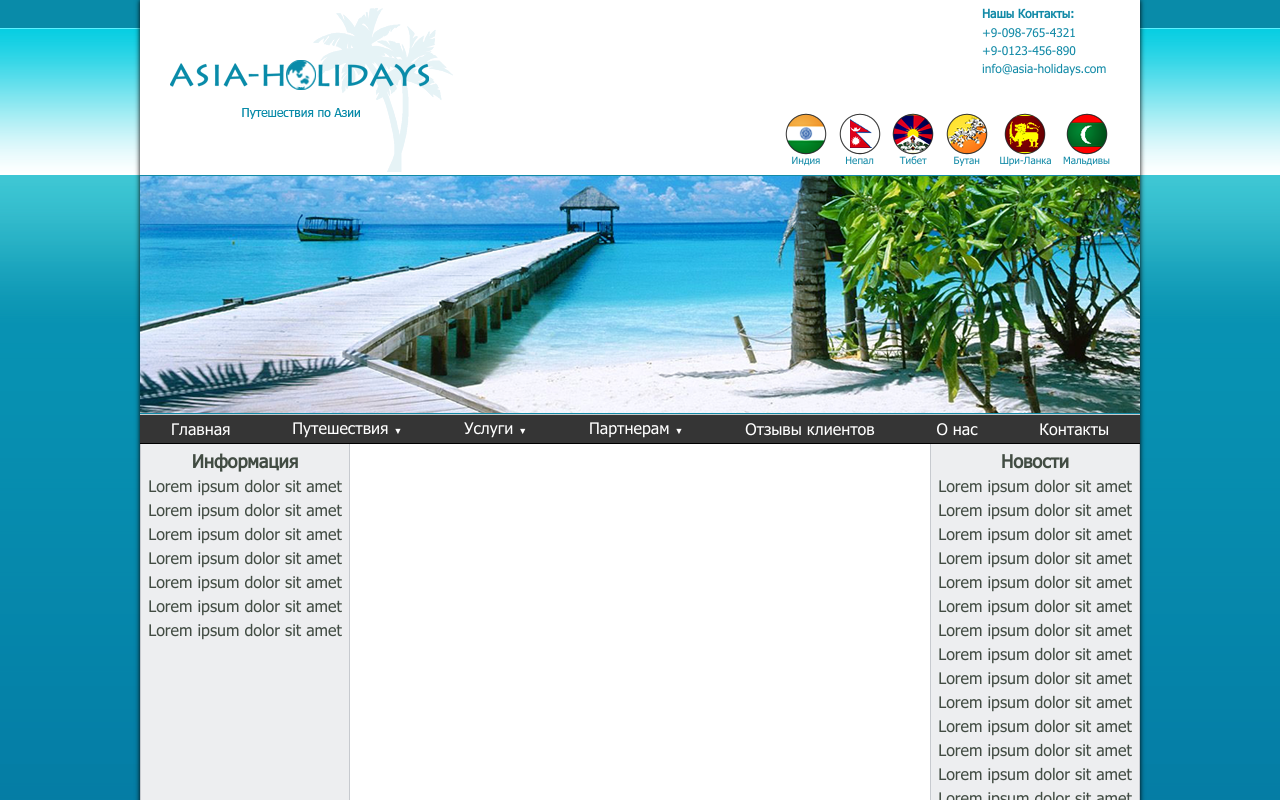
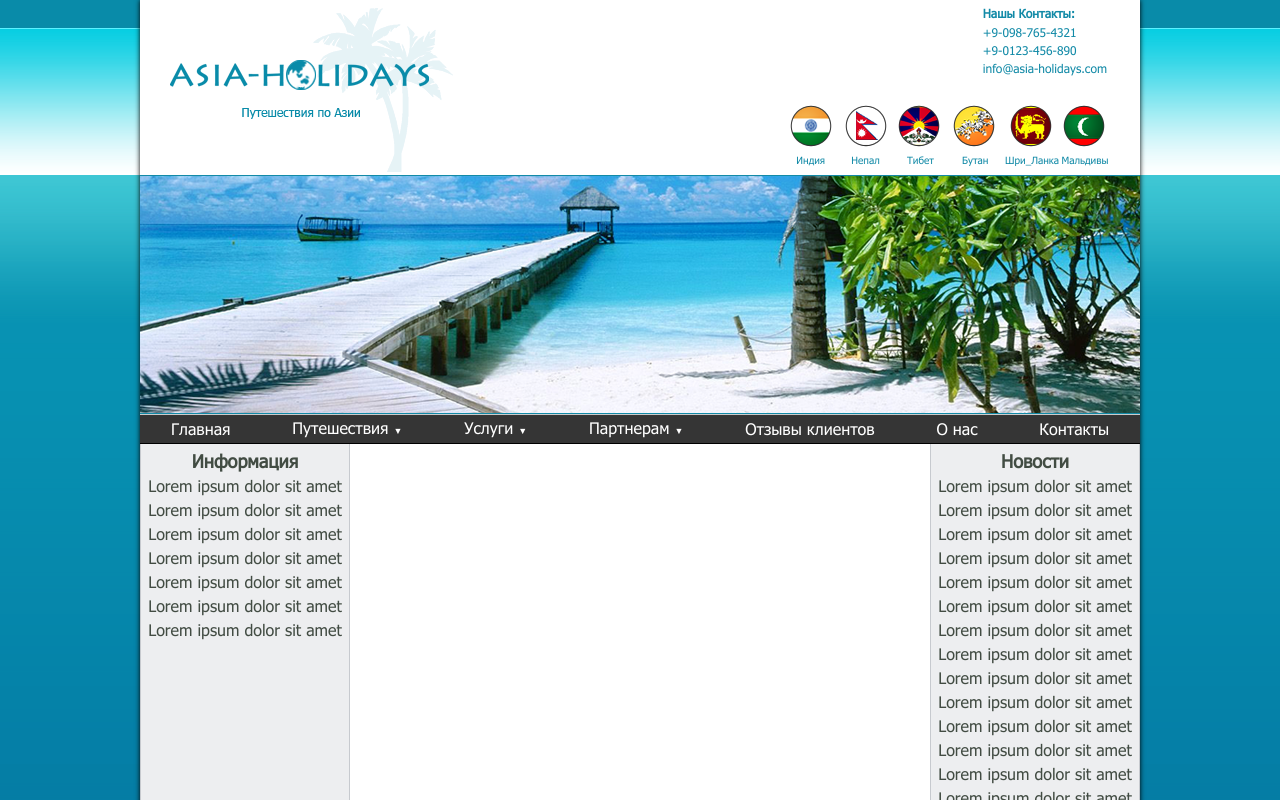
Before and after one commit to Gureevds/Gurieiev_html_4, a plain HTML site: page index.html in a window 1280 px wide. Shown: the top 800 px of the page. Drawn offline with Linux system fonts and the light colour scheme.

Commit message:
Correction 3

```diff
--- a/css/main.css
+++ b/css/main.css
@@ -6,13 +6,12 @@
 body {
   background-image: url(../img/back.png);
   background-repeat: repeat-x;
-  height: 1022px;
+  background-color: #0c739f;
 }
 
 .wrapper {
   display: flex;
   width: 1000px;
-  height: 991px;
   margin: 0 auto;
   flex-direction: column;
   box-shadow: 0 0 5px;
@@ -33,11 +32,7 @@ body {
 }
 
 .box {
-  display: flex;
-  flex-wrap: wrap;
   height: 175px;
-  flex-direction: column;
-  width: 325px;
 }
 
 .contacts {
@@ -60,26 +55,54 @@ body {
 .country {
   height: 88px;
   display: flex;
-  flex-direction: row;
+  align-items: flex-end;
   justify-content: space-between;
-  align-items: flex-end;
 }
 
 .country a {
+  font-family: TahomaRegular;
+  font-size: 10px;
+  width: 50px;
+  color: #128aa7;
   text-decoration: none;
+  text-align: center;
+  padding-top: 50px;
 }
 
-
-figcaption {
-  font-family: TahomaRegular;
-  font-size: 10px;
-  color: #128aa7;
-  text-align: center;
+.a1 {
+  background-image: url(../img/countries2.png);
+  background-repeat: no-repeat;
+  background-position: 4px 0;
 }
 
-.country img {
-  display: block;
-  margin: 0 auto;
+.a2 {
+  background-image: url(../img/countries2.png);
+  background-repeat: no-repeat;
+  background-position: -54px 0;;
+}
+
+.a3 {
+  background-image: url(../img/countries2.png);
+  background-repeat: no-repeat;
+  background-position: -111px 0;
+}
+
+.a4 {
+  background-image: url(../img/countries2.png);
+  background-repeat: no-repeat;
+  background-position: -166px 0;
+}
+
+.a5 {
+  background-image: url(../img/countries2.png);
+  background-repeat: no-repeat;
+  background-position: -220px 0;
+}
+
+.a6 {
+  background-image: url(../img/countries2.png);
+  background-repeat: no-repeat;
+  background-position: -279px 0;
 }
 
 .photo{
@@ -139,9 +162,6 @@ figcaption {
 
 .content {
   display: flex;
-  height: 551px;
-  flex-direction: row;
-  align-items: stretch;
   border-bottom: 3px solid #031d28;
 }
 
--- a/index.html
+++ b/index.html
@@ -24,14 +24,14 @@
                 <li>info@asia-holidays.com</li>
               </ul>
             </div>
-            <div class="country">
-              <div><a href="https://ru.wikipedia.org/wiki/%D0%98%D0%BD%D0%B4%D0%B8%D1%8F" target="_blank"><img src="img/i_flag.png" alt="India"><figcaption>Индия</figcaption></figure></a></div>
-              <div><a href="https://ru.wikipedia.org/wiki/%D0%9D%D0%B5%D0%BF%D0%B0%D0%BB" target="_blank"><img src="img/n_flag.png" alt="Nepal"><figcaption>Непал</figcaption></a></div>
-              <div><a href="https://ru.wikipedia.org/wiki/%D0%A2%D0%B8%D0%B1%D0%B5%D1%82" target="_blank"><img src="img/t_flag.png" alt="Tibet"><figcaption>Тибет</figcaption></a></div>
-              <div><a href="https://ru.wikipedia.org/wiki/%D0%91%D1%83%D1%82%D0%B0%D0%BD" target="_blank"><img src="img/b_flag.png" alt="Butan"><figcaption>Бутан</figcaption></a></div>
-              <div><a href="https://ru.wikipedia.org/wiki/%D0%A8%D1%80%D0%B8-%D0%9B%D0%B0%D0%BD%D0%BA%D0%B0" target="_blank"><img src="img/s_flag.png" alt="Sri-Lanka"><figcaption>Шри-Ланка</figcaption></a></div>
-              <div><a href="https://ru.wikipedia.org/wiki/%D0%9C%D0%B0%D0%BB%D1%8C%D0%B4%D0%B8%D0%B2%D1%8B" target="_blank"><img src="img/m_flag.png" alt="Maldives"><figcaption>Мальдивы</figcaption></a></div>
-            </div>
+            <nav class="country">
+                <a class="a1" href="https://ru.wikipedia.org/wiki/%D0%98%D0%BD%D0%B4%D0%B8%D1%8F" target="_blank">Индия</a>
+                <a class="a2" href="https://ru.wikipedia.org/wiki/%D0%9D%D0%B5%D0%BF%D0%B0%D0%BB" target="_blank">Непал</a>
+                <a class="a3" href="https://ru.wikipedia.org/wiki/%D0%A2%D0%B8%D0%B1%D0%B5%D1%82" target="_blank">Тибет</a>
+                <a class="a4" href="https://ru.wikipedia.org/wiki/%D0%91%D1%83%D1%82%D0%B0%D0%BD" target="_blank">Бутан</a>
+                <a class="a5" href="https://ru.wikipedia.org/wiki/%D0%A8%D1%80%D0%B8-%D0%9B%D0%B0%D0%BD%D0%BA%D0%B0" target="_blank">Шри_Ланка</a>
+                <a class="a6" href="https://ru.wikipedia.org/wiki/%D0%9C%D0%B0%D0%BB%D1%8C%D0%B4%D0%B8%D0%B2%D1%8B" target="_blank">Мальдивы</a>
+              </nav>
           </div>
         </div>
         <div class="photo">
@@ -121,6 +121,13 @@
           <p>Lorem ipsum dolor sit amet</p>
           <p>Lorem ipsum dolor sit amet</p>
           <p>Lorem ipsum dolor sit amet</p>
+          <p>Lorem ipsum dolor sit amet</p>
+          <p>Lorem ipsum dolor sit amet</p>
+          <p>Lorem ipsum dolor sit amet</p>
+          <p>Lorem ipsum dolor sit amet</p>
+          <p>Lorem ipsum dolor sit amet</p>
+          <p>Lorem ipsum dolor sit amet</p>
+          <p>Lorem ipsum dolor sit amet</p>
         </div>
       </div>
     </div>
```
Also changed, not shown: fonts/tahomabd.ttf (deleted), img/b_flag.png (deleted), img/countries2.png (added), img/i_flag.png (deleted), img/m_flag.png (deleted), img/n_flag.png (deleted), img/s_flag.png (deleted), img/t_flag.png (deleted), img/white_triangles.png (deleted).
